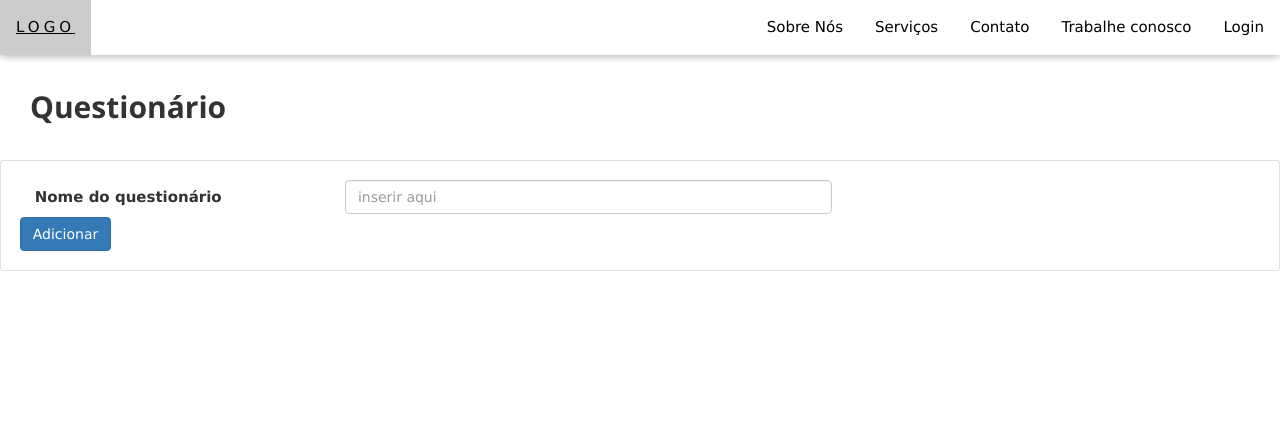
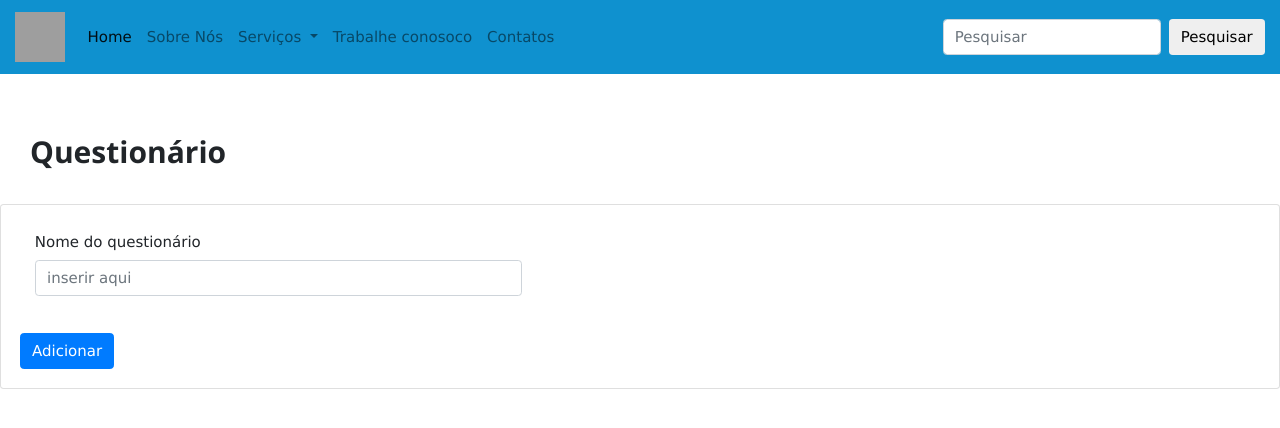
Before and after one commit to Eduardo-RibeiroJ/prjTCC, a PHP site: page /AdicionarQuestionario.php in a window 1280 px wide. Shown: the top 428 px of the page. Run offline with PHP 8.4, Linux system fonts and the light colour scheme; grey boxes are pictures that could not be loaded.

Commit message:
questionário

```diff
--- a/View/AdicionarQuestionario.php
+++ b/View/AdicionarQuestionario.php
@@ -7,9 +7,7 @@
 
     <!-- Bootstrap CSS -->
     <link rel="stylesheet" href="https://stackpath.bootstrapcdn.com/bootstrap/4.1.3/css/bootstrap.min.css" integrity="sha384-MCw98/SFnGE8fJT3GXwEOngsV7Zt27NXFoaoApmYm81iuXoPkFOJwJ8ERdknLPMO" crossorigin="anonymous">
-    <link rel="stylesheet" href="https://maxcdn.bootstrapcdn.com/bootstrap/3.4.0/css/bootstrap.min.css">
     <link rel="stylesheet" href="https://www.w3schools.com/w3css/4/w3.css">
-    <link rel="stylesheet" href="https://cdnjs.cloudflare.com/ajax/libs/font-awesome/4.7.0/css/font-awesome.min.css">
 
 </head>
 
@@ -21,7 +19,7 @@
 
     #b{
         height: 120px;
-        padding: 80px 100px 80px 30px;
+        padding: 50px 100px 80px 30px;
     }
 
     </style>
@@ -30,34 +28,49 @@
 
         <!-- Navbar -->
         <!-- Navbar (sit on top) -->
-        <div class="w3-top">
-                <div class="w3-bar w3-white w3-card" id="myNavbar">
-                <a href="#home" class="w3-bar-item w3-button w3-wide">LOGO</a>
-                <!-- Right-sided navbar links -->
-                <div class="w3-right w3-hide-small">
-                    <a href="#Nos" class="w3-bar-item w3-button">Sobre Nós</a>
-                    <a href="#Servicos" class="w3-bar-item w3-button"> Serviços</a>
-                    <a href="#Contato" class="w3-bar-item w3-button">Contato</a>
-                    <a href="#TrabConsosco" class="w3-bar-item w3-button">Trabalhe conosco</a>
-                    <a href="#Login" class="w3-bar-item w3-button">Login</a>
+        <nav class="navbar navbar-expand-lg navbar-light" style="background-color: #0F91CF;">
+          <a class="navbar-brand" href="#">
+            <img src="Imagens/Logo(2).jpg" width="50" height="50" class="d-inline-block align-top" alt="">
+          </a>
+          <button class="navbar-toggler" type="button" data-toggle="collapse" data-target="#conteudoNavbarSuportado" aria-controls="conteudoNavbarSuportado" aria-expanded="false" aria-label="Alterna navegação">
+                  <span class="navbar-toggler-icon"></span>
+                </button>
+
+          <div class="collapse navbar-collapse" id="conteudoNavbarSuportado">
+            <ul class="navbar-nav mr-auto">
+              <li class="nav-item active">
+                <a class="nav-link" href="#">Home <span class="sr-only">(página atual)</span></a>
+              </li>
+              <li class="nav-item">
+                <a class="nav-link" href="#">Sobre Nós</a>
+              </li>
+              <!-- DropBox -->
+              <li class="nav-item dropdown">
+                <a class="nav-link dropdown-toggle" href="#" id="navbarDropdown" role="button" data-toggle="dropdown" aria-haspopup="true" aria-expanded="false">
+                  Serviços
+                </a>
+                <div class="dropdown-menu" aria-labelledby="navbarDropdown">
+                  <a class="dropdown-item" href="#">Soluções de Software</a>
+                  <a class="dropdown-item" href="#">Suporte</a>
+                  <a class="dropdown-item" href="#">Análise de processos</a>
+                  <div class="dropdown-divider"></div>
+                  <a class="dropdown-item" href="#">Veja mais</a>
                 </div>
-
-                <!-- Hide right-floated links on small screens and replace them with a menu icon -->
-                <a href="javascript:void(0)" class="w3-bar-item w3-button w3-right w3-hide-large w3-hide-medium" onclick="w3_open()">
-                    <i class="fa fa-bars"></i>
-                </a>
-                </div>
-            </div>
-
-            <!-- Sidebar on small screens when clicking the menu icon -->
-            <nav class="w3-sidebar w3-bar-block w3-black w3-card w3-animate-left w3-hide-medium w3-hide-large" style="display:none" id="mySidebar">
-                <a href="javascript:void(0)" onclick="w3_close()" class="w3-bar-item w3-button w3-large w3-padding-16">Close ×</a>
-                <a href="#Nos" onclick="w3_close()" class="w3-bar-item w3-button">Sobre Nós</a>
-                <a href="#Servicos" onclick="w3_close()" class="w3-bar-item w3-button">Serviços</a>
-                <a href="#Contato" onclick="w3_close()" class="w3-bar-item w3-button">Contato</a>
-                <a href="#TrabConsosco" onclick="w3_close()" class="w3-bar-item w3-button">Trabalhe conosco</a>
-                <a href="#Login" onclick="w3_close()" class="w3-bar-item w3-button">Login</a>
-            </nav>
+              </li>
+              <li class="nav-item">
+                      <a class="nav-link" href="#">Trabalhe conosoco</a>
+              </li>
+              <li class="nav-item">
+                      <a class="nav-link" href="#">Contatos</a>
+              </li>
+           <!-- Pesquisa -->
+            </ul>
+            <form class="form-inline my-2 my-lg-0">
+              <input class="form-control mr-sm-2" type="search" placeholder="Pesquisar" aria-label="Pesquisar">
+              <button class="btn btn-outline-Secondary my-2 my-sm-0" type="submit">Pesquisar</button>
+            </form>
+          </div>
+  </nav>
 
     <div class="container-fluid">
 
```
Also changed, not shown: View/AdicionarPergunta.php (+71 -52 lines).
